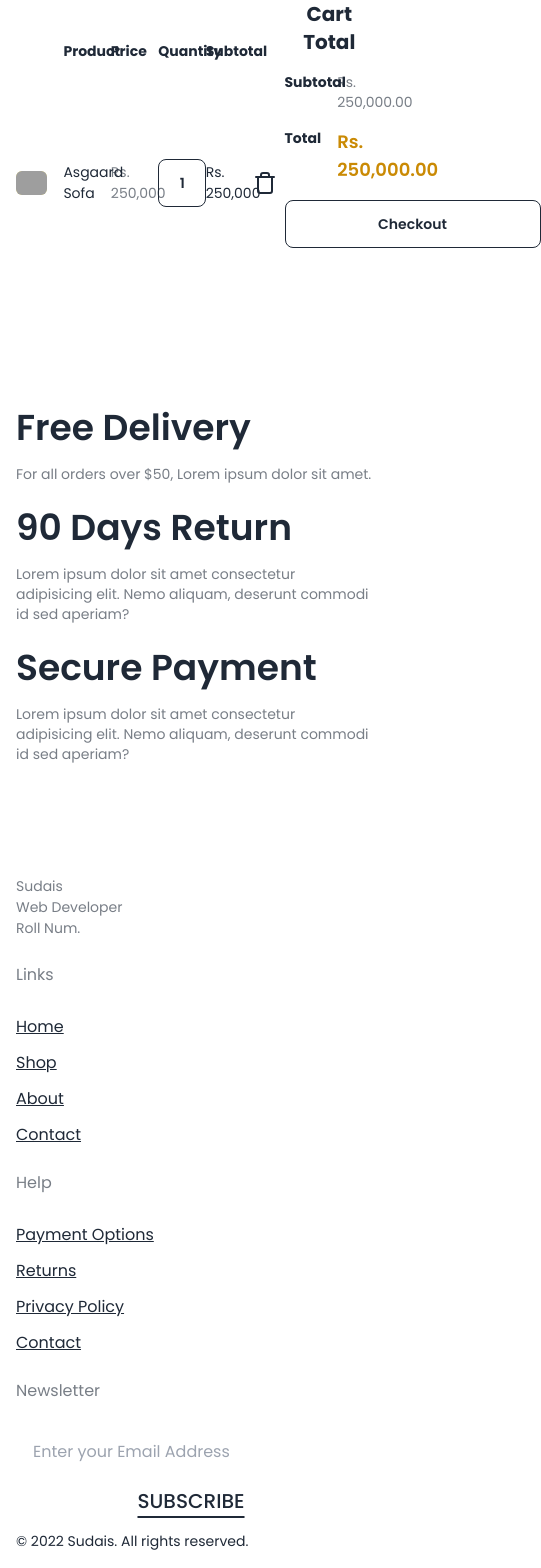
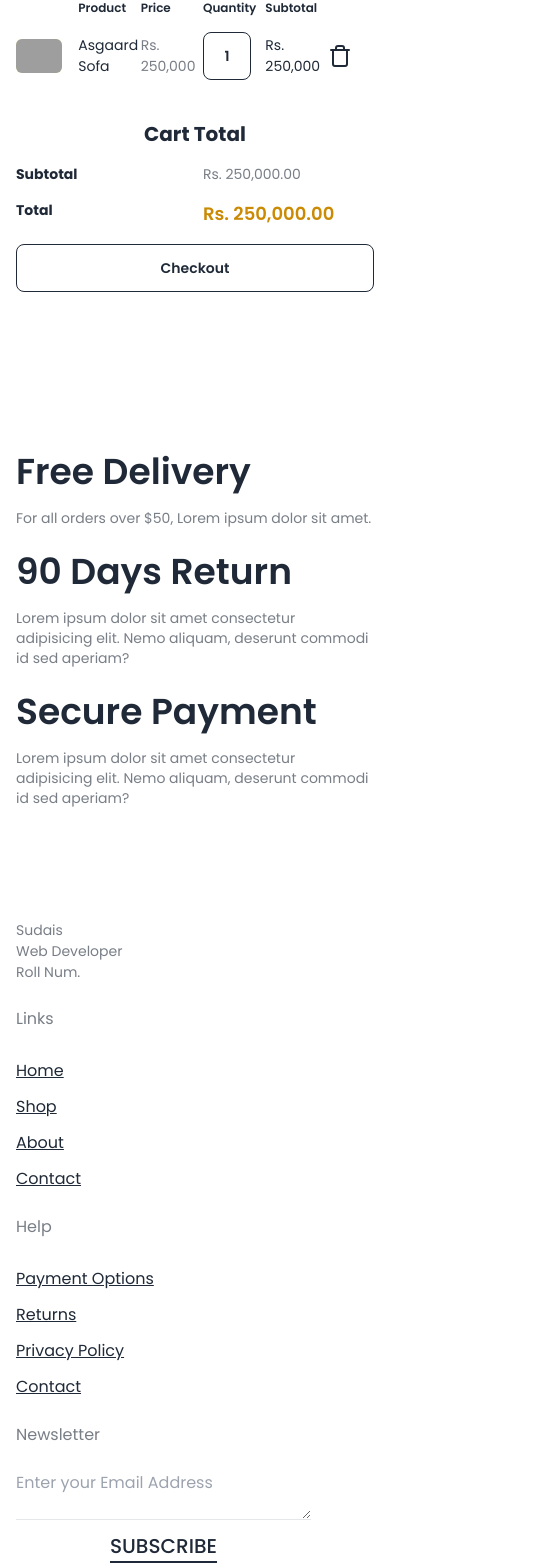
Before and after one commit to SudaisAli27/template-0, a Next.js app: page /cart in a window 390 px wide. Shown: the part 421-1989 px from the top of the page, 541 px wide, since content can reach past the window. Built offline with nearby package versions, Linux system fonts and the light colour scheme; grey boxes are pictures that could not be loaded.

Commit message:
[+] added responsiveness

```diff
--- a/src/Components/Footer.jsx
+++ b/src/Components/Footer.jsx
@@ -29,7 +29,7 @@ export default function Footer() {
           <div className='md:col-span-3 lg:col-span-1 flex flex-col items-start h-full'>
             <h4 className='opacity-60 mb-6'>Newsletter</h4>
             <div className='flex flex-col md:flex-row items-center gap-3 md:items-end'>
-              <input type="email" placeholder='Enter your Email Address' className='input border-b border-black underline-offset-8 w-full' />
+              <textarea type="email" placeholder='Enter your Email Address' className='border-b border-black ring-offset-violet-400'></textarea>
               <UnderlinedLink text={"SUBSCRIBE"} link={"#"} style={"text-sm"} />
             </div>
           </div>
--- a/src/Components/Header.jsx
+++ b/src/Components/Header.jsx
@@ -1,3 +1,4 @@
+'use client'
 import { Search } from 'lucide-react'
 import { Heart } from 'lucide-react'
 import { ShoppingCart } from 'lucide-react'
@@ -5,12 +6,15 @@ import { User } from 'lucide-react'
 import Link from 'next/link'
 import React from 'react'
 import CartMenu from './CartMenu'
+import { usePathname } from 'next/navigation'
 
 export default function Header() {
+  const pathname = usePathname();
+
   return (
     <>
       <section id='header-wrapper' className=''>
-        <header className='p-4 lg:px-32 py-4 grid grid-cols-1 md:grid-cols-3 justify-center items-center'>
+        <header className={`p-4 lg:px-32 py-4 grid grid-cols-1 md:grid-cols-3 justify-center items-center ${pathname === "/" ? "bg-yellow-100" : "bg-transparent"}`}>
           <div className='flex justify-center lg:justify-start'>
             <Link href={"/"}>
             <img className='w-12 aspect-square' src="/logo.png" alt="brand logo" />
--- a/src/Components/HeaderBanner.jsx
+++ b/src/Components/HeaderBanner.jsx
@@ -4,7 +4,7 @@ import Breadcrumb from './Breadcrumb'
 export default function HeaderBanner({pageTitle, imgUrl}) {
   return (
     <section id='header-banner' className='min-h-[450px] lg:h-[350px] relative py-12 flex flex-col justify-center items-center overflow-hidden'>
-      <img className='absolute w-full object-cover -z-10 opacity-40' src={`${imgUrl ? imgUrl : "https://images.unsplash.com/photo-1556909211-36987daf7b4d?q=80&w=2070&auto=format&fit=crop&ixlib=rb-4.0.3&ixid=M3wxMjA3fDB8MHxwaG90by1wYWdlfHx8fGVufDB8fHx8fA%3D%3D"}`} alt="banner image" />
+      <img className='absolute w-full object-fill -z-10 opacity-40' src={`${imgUrl ? imgUrl : "https://images.unsplash.com/photo-1556909211-36987daf7b4d?q=80&w=2070&auto=format&fit=crop&ixlib=rb-4.0.3&ixid=M3wxMjA3fDB8MHxwaG90by1wYWdlfHx8fGVufDB8fHx8fA%3D%3D"}`} alt="banner image" />
       <img src="/logo.png" alt="" />
       <h2 className='text-4xl font-medium'>{pageTitle}</h2>
       <Breadcrumb currentPageName={pageTitle} />
--- a/src/app/cart/page.jsx
+++ b/src/app/cart/page.jsx
@@ -10,12 +10,11 @@ export default function Page() {
     <>
       <HeaderBanner pageTitle={"Cart"} />
       <ContentWrapper>
-        <div className='grid grid-cols-4'>
-          <div className="col-span-3 grid grid-cols-6 items-center gap-4">
+        <div className='grid grid-cols-1 md:grid-cols-3 lg:grid-cols-4 gap-10'>
+          <div className="grid grid-cols-6 md:col-span-3 lg:col-span-3 lg:grid-cols-6 items-center gap-4">
             {/* Col 1 */}
-
             {['', "Product", "Price", "Quantity", "Subtotal", ""].map((item, key) => {
-              return (<p key={key} className='font-bold'>{item}</p>)
+              return (<p key={key} className='text-xs font-semibold lg:text-sm md:font-bold'>{item}</p>)
             })}
             {/* Col 2 */}
             <img className='rounded-md bg-yellow-200' src="/all_products/8.png" alt="image" />
@@ -33,7 +32,7 @@ export default function Page() {
               <p className='text-sm opacity-60'>Rs. 250,000.00</p>
               <p className="font-bold text-sm">Total</p>
               <p className='text-yellow-600 font-semibold text-lg'>Rs. 250,000.00</p>
-              <Link href={"/checkout"} className='btn btn-outline btn-wide'>Checkout</Link>
+              <Link href={"/checkout"} className='w-full col-span-2 lg:col-auto btn btn-outline md:btn-wide'>Checkout</Link>
             </div>
           </div>
         </div>
```
